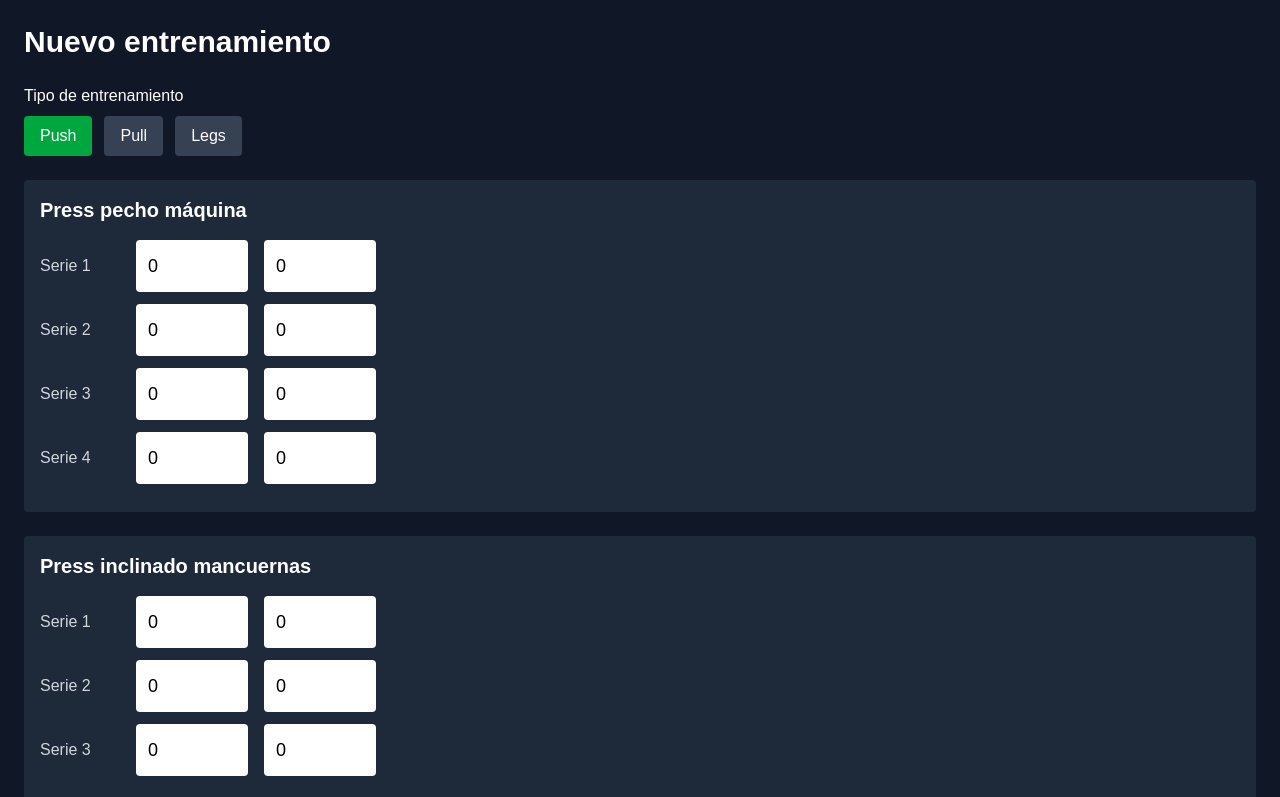
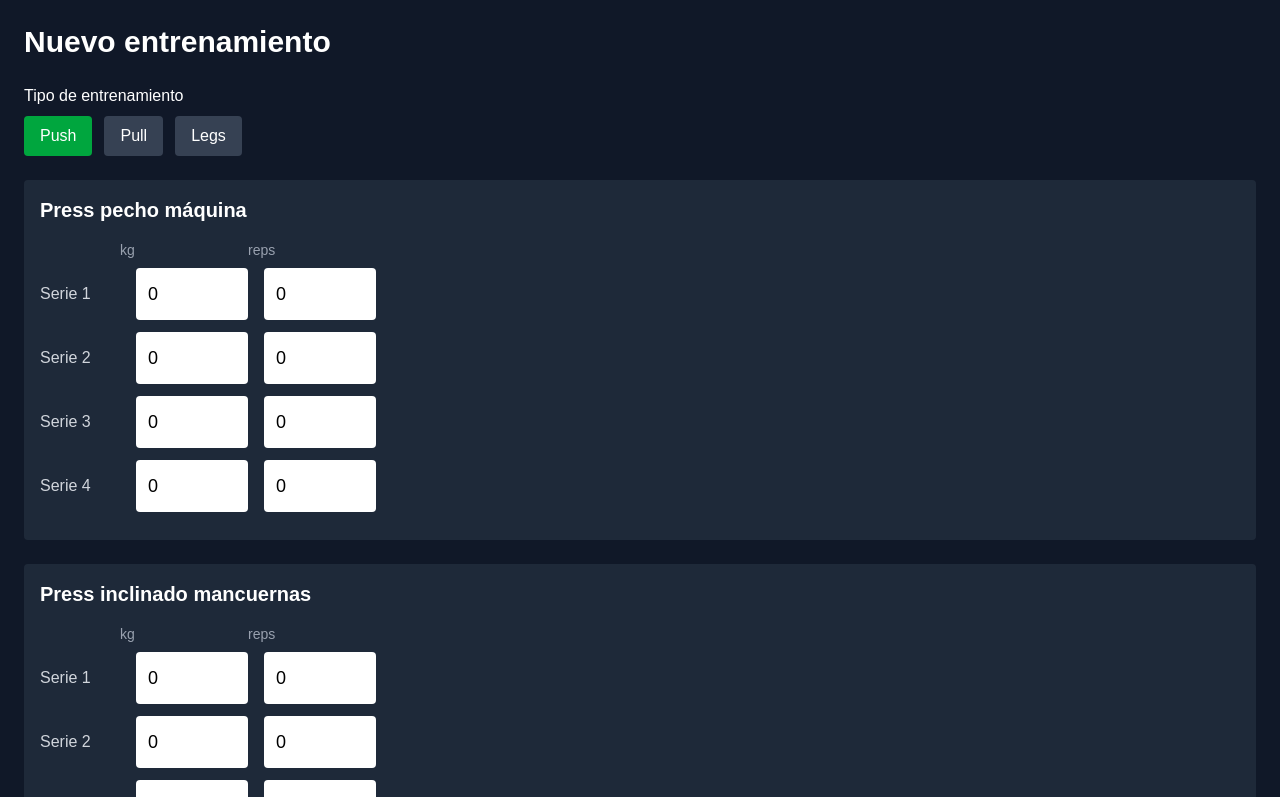
Before and after one commit to Deika79/repforge, a Next.js app: page /workout/new in a window 1280 px wide. Shown: the top 797 px of the page. Built offline with nearby package versions, Linux system fonts and the light colour scheme.

Commit message:
style: improve exercise input clarity with kg and reps labels

```diff
--- a/components/ExerciseBlock.tsx
+++ b/components/ExerciseBlock.tsx
@@ -29,6 +29,13 @@ export default function ExerciseBlock({
         {name}
       </h2>
 
+      {/* encabezado */}
+
+      <div className="flex gap-4 text-sm text-gray-400 mb-2 ml-20">
+        <span className="w-28">kg</span>
+        <span className="w-28">reps</span>
+      </div>
+
       {sets.map((set, i) => (
 
         <div
@@ -42,7 +49,6 @@ export default function ExerciseBlock({
 
           <input
             type="number"
-            placeholder="kg"
             value={set.weight}
             onChange={(e) =>
               updateSet(
@@ -57,7 +63,6 @@ export default function ExerciseBlock({
 
           <input
             type="number"
-            placeholder="reps"
             value={set.reps}
             onChange={(e) =>
               updateSet(
```
